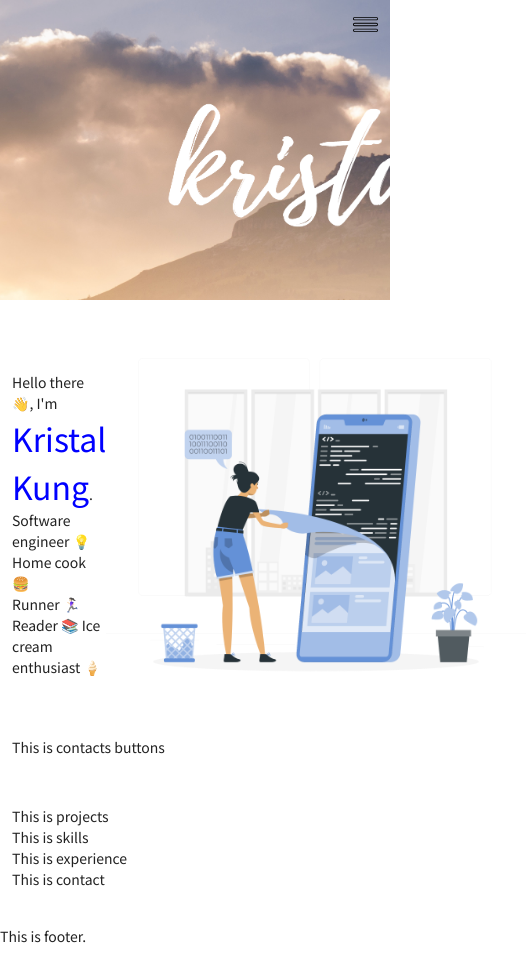
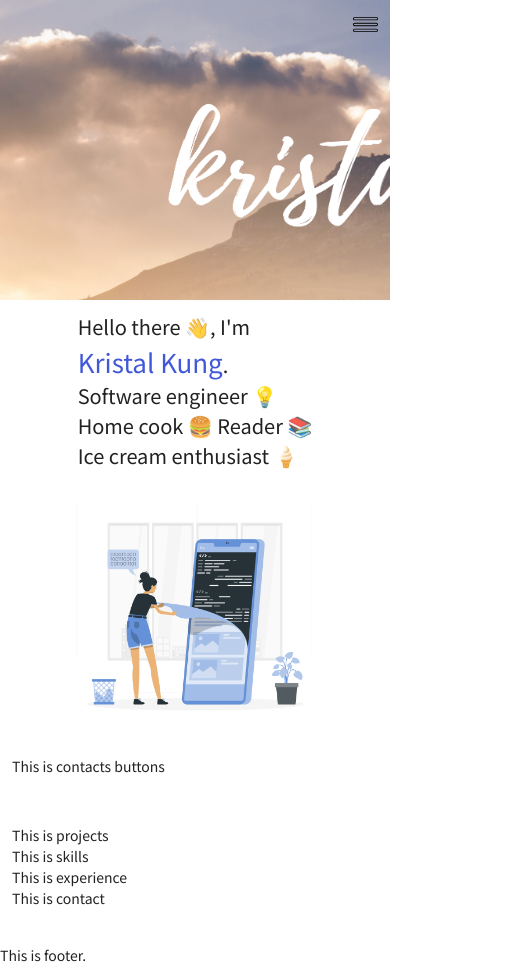
Before and after one commit to kristalkung/kristalkung-website, a React (Create React App) app: page / in a window 390 px wide. Shown: the whole page, 526 px wide, since content can reach past the window. Built offline with nearby package versions, Linux system fonts and the light colour scheme.

Commit message:
made about section good for mobile. added common/social-contact for social media contact icons, which will be used more than once (in the about section and in the contact section)

```diff
--- a/src/components/body/about/about.css
+++ b/src/components/body/about/about.css
@@ -18,6 +18,23 @@
 }
 
 .info-name {
-    color: blue;
-    font-size: 32px;
+    color: #4158D8;
+    font-size: 36px;
 }
+
+@media only screen and (max-width: 720px){
+    .about-top {
+        flex-direction: column;
+        justify-content: center;
+        align-items: center;
+    }
+    .picture {
+        height: 280px;
+    }
+    .about-info {
+        font-size: 20px;
+    }
+    .info-name {
+        font-size: 26px;
+    }
+}
--- a/src/components/body/about/index.js
+++ b/src/components/body/about/index.js
@@ -6,13 +6,11 @@ function About() {
     <div className='about'>
       <div className='about-top'>
         <div className='about-info'>
-
-        </div>
-        <div className='about-photo'>
           Hello there 👋, I'm
           <br /> <span className='info-name'>Kristal Kung</span>.
-          <br /> Software engineer 💡 Home cook 🍔
-          <br /> Runner 🏃🏻‍♀️ Reader 📚 Ice cream enthusiast 🍦
+          <br /> Software engineer 💡
+          <br /> Home cook 🍔  Reader 📚
+          <br /> Ice cream enthusiast 🍦
         </div>
         <div className='about-photo'>
           <img className='picture' src={require('../../../static/img/about-pic.png').default} alt=''/>
```
Also changed, not shown: src/components/common/social-contact/index.js (added, +11 -0 lines).
